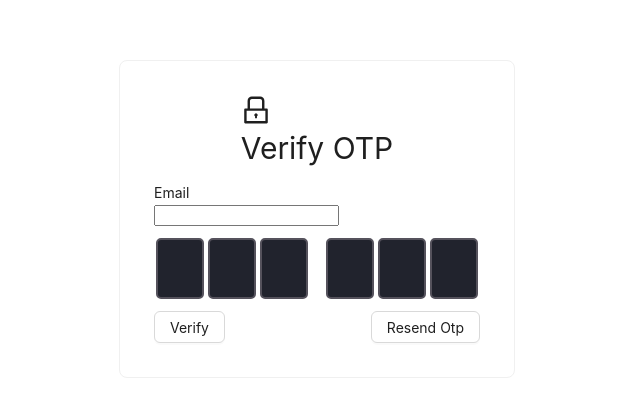
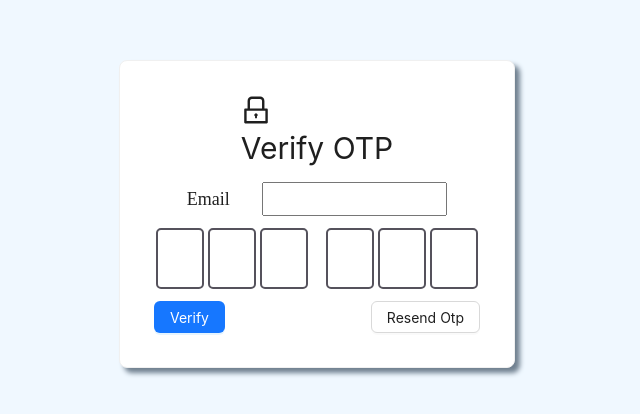
Before and after one commit to chirayudevs/ecommerce, a React (Create React App) app: page /verify in a window 1280 px wide. Shown: the part 140-554 px from the top of the page, without its empty margins (323-963 px from the left). Built offline with nearby package versions, Linux system fonts and the light colour scheme.

Commit message:
feat: UI improved and login page code improved

```diff
--- a/src/components/card/card.js
+++ b/src/components/card/card.js
@@ -1,7 +1,7 @@
 import React, { useEffect, useState } from 'react';
 import { useDispatch, useSelector } from 'react-redux';
 import { NavLink } from 'react-router-dom';
-import { Card } from 'antd';
+import {Card, message} from 'antd';
 import { FetchProducts } from '../../redux/products/actions';
 import SkeletonLoader from '../skeleton/skeleton';
 import './card.scss';
@@ -14,13 +14,19 @@ const ProductCard = () => {
   const [page, setPage] = useState(1);
   const [isFetching, setIsFetching] = useState(false);
   const [data, setData] = useState([]);
+  const [messageApi, contextHolder] = message.useMessage();
   const allProducts = useSelector(state => state.products.products);
   const loader = useSelector(state => state.products.loading);
+  const login = useSelector(state => state.logIn.login);
+
+  const accessToken = login?.data?.accessToken?.accessToken;
 
   useEffect(() => {
-    dispatch(FetchProducts());
+    if(accessToken) {
+      dispatch(FetchProducts());
+    }
     window.addEventListener("scroll", handleScroll);
-  }, [dispatch]);
+  }, [dispatch, login]);
 
   const handleScroll = () => {
     if(
@@ -49,6 +55,14 @@ const ProductCard = () => {
     fetchData();
     setIsFetching(false);
   };
+
+  const success = () => {
+    messageApi.open({
+      type: 'success',
+      content: 'User registered successfully',
+    })
+  };
+
 
   return (
     <>
--- a/src/pages/LogIn/LogIn.js
+++ b/src/pages/LogIn/LogIn.js
@@ -45,7 +45,7 @@ const LogIn = () => {
     });
   };
 
-  const onFinish = () => {
+  const onFinish =async (event) => {
     console.log('user email', login?.user?.email);
 
     //const userData = login
@@ -59,7 +59,8 @@ const LogIn = () => {
       //navigate('/home');
     }*/
     //else {
-    dispatch(LoginRequest(user))
+    event.preventDefault();
+    await dispatch(LoginRequest(user))
       navigate('/home');
     //}
   };
@@ -95,7 +96,7 @@ const LogIn = () => {
               <div className="login-button">
                 <Button
                     variant="success"
-                    onClick={() => onFinish()}
+                    onClick={(event) => onFinish(event)}
                 >
                   Log In
                 </Button>
--- a/src/pages/SignUp/signUp.js
+++ b/src/pages/SignUp/signUp.js
@@ -35,12 +35,6 @@ const SignUp = () => {
     console.log('set state',user);
   };
 
-  const success = () => {
-    messageApi.open({
-      type: 'success',
-      content: 'User registered successfully',
-    })
-  };
 
   const onFinish = (values) => {
 
@@ -49,7 +43,6 @@ const SignUp = () => {
     } else {
       dispatch(FetchUser(user));
       navigate('/verify');
-      success()
     }
     //console.log('Success:', user);
   };
--- a/src/pages/SignUp/signUp.scss
+++ b/src/pages/SignUp/signUp.scss
@@ -43,6 +43,7 @@
 }
 
 .container {
+  border-radius: 10px;
   max-width: 800px;
   background: #fff;
   width: 800px;
--- a/src/pages/VerifyEmail/verifyEmail.js
+++ b/src/pages/VerifyEmail/verifyEmail.js
@@ -116,8 +116,9 @@ const VerifyEmail = () => {
   }
 
   return (
+    <div className="verify-form-main">
       <div className="verify-form-wrapper">
-      <Card>
+        <Card className="verify-card">
           <div className="verify-otp-header">
             <LockOutlined />
             <div>
@@ -126,7 +127,7 @@ const VerifyEmail = () => {
           </div>
           <form>
             <div className="form-fields">
-            <label> Email </label>
+              <label className="font-styles"> Email </label>
               <input type="text" name="email" title="email" onChange={onChangeHandler} />
             </div>
 
@@ -140,7 +141,7 @@ const VerifyEmail = () => {
             </div>
 
             <div className="verify-buttons">
-            <Button variant="success" onClick={() => onFinish()}>
+              <Button type="primary" variant="success" onClick={() => onFinish()}>
                 Verify
               </Button>
 
@@ -161,6 +162,7 @@ const VerifyEmail = () => {
           </form>
         </Modal>
       </div>
+    </div>
   )
 };
 
--- a/src/pages/VerifyEmail/verifyEmail.scss
+++ b/src/pages/VerifyEmail/verifyEmail.scss
@@ -1,3 +1,8 @@
+.verify-form-main {
+  height: 1000px;
+  background: aliceblue;
+}
+
 .verify-form-wrapper {
   display: grid;
   justify-content: center;
@@ -29,9 +34,9 @@
   border-radius: 5px;
   margin: 2px;
   border: 2px solid #55525c;
-  background: #21232d;
+  background: #fff;
   font-weight: bold;
-  color: #fff;
+  color: #21232d;
   outline: none;
   transition: all 0.1s;
 }
@@ -48,4 +53,16 @@
 
 .form-fields {
   margin: 10px;
+  display: flex;
+  justify-content: space-evenly;
+  line-height: 1.9;
 }
+
+.font-styles {
+  font-size: 18px;
+  font-family: serif;
+}
+
+.verify-card {
+  box-shadow: 5px 5px 5px slategray;
+}
```
Also changed, not shown: src/pages/LogIn/login.scss (line endings or trailing spaces). Lines whose indentation alone changed are shown as unchanged.
